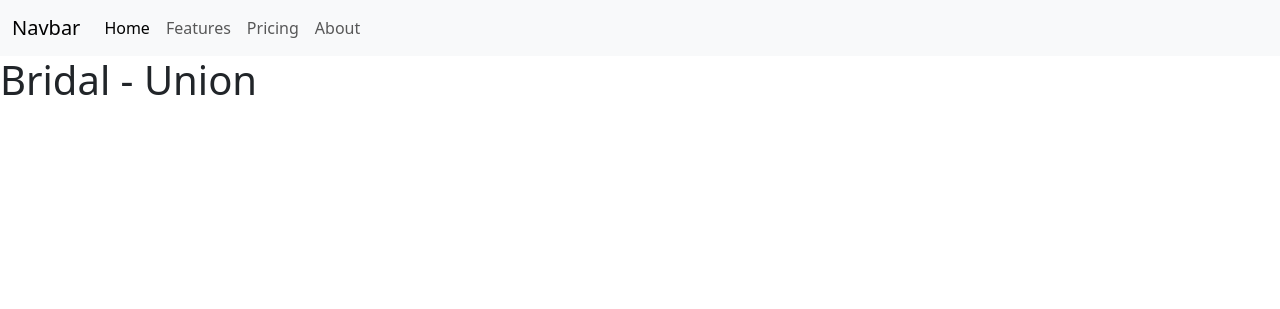
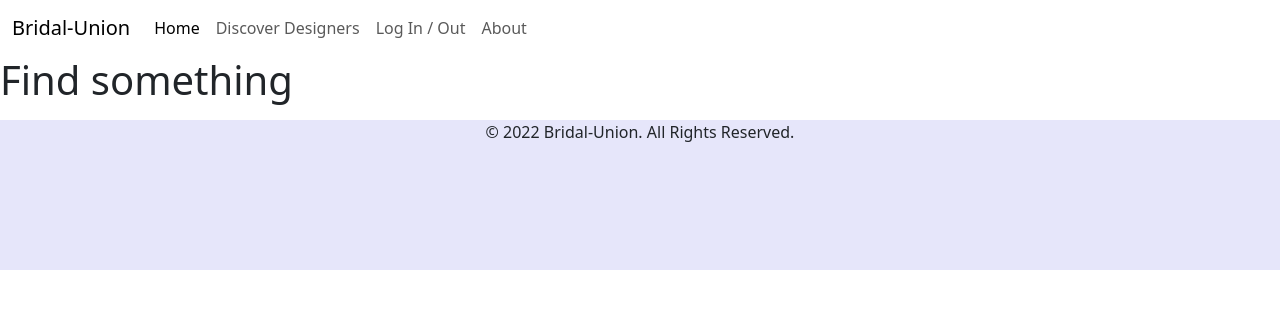
Before and after one commit to Esteph27/Bridal-Union, a Django app: page / in a window 1280 px wide. Shown: the top 309 px of the page. Run offline with Django 3.2, Linux system fonts and the light colour scheme; some libraries are stand-ins or nearby versions.

Commit message:
Link nav bar links and add footer wireframe

```diff
--- a/social_marketplace/urls.py
+++ b/social_marketplace/urls.py
@@ -8,10 +8,10 @@ from . import views
 urlpatterns = [
     path("favicon.ico", RedirectView.as_view(url=staticfiles_storage.url("favicon.ico"))),
     path('', views.ViewHome.as_view(), name='home'),
-    path('discover-designer/', views.ViewDiscoverDesigners.as_view(), name='post_detail'),
-    path('designer/', views.ViewDesigner.as_view(), name='view_designers'),
-    path('designer-portfolio/', views.ViewDesignerPortfolio.as_view(), name='view_portfolio'),
+    path('discover_designers/', views.ViewDiscoverDesigners.as_view(), name='discover_designers'),
+    path('designer/', views.ViewDesigner.as_view(), name='view_designer'),
+    path('designer_portfolio/', views.ViewDesignerPortfolio.as_view(), name='view_portfolio'),
     path('booking/', views.ViewBooking.as_view(), name='view_booking'),
     path('login/', views.ViewLogin.as_view(), name='login'),
-    path('customer-account/', views.ViewCustomerAccount.as_view(), name='view_account'),
+    path('customer_account/', views.ViewCustomerAccount.as_view(), name='view_account'),
 ]
--- a/static/css/style.css
+++ b/static/css/style.css
@@ -1,3 +1,25 @@
+* {
+	margin: 0;
+	padding: 0;
+}
+
 body {
     background-color: white;
 }
+
+/* -------------------------------> footer */
+
+footer {
+    background-color: lavender;
+    width: 100%;
+	height: 150px;
+	margin-top: auto;
+	text-align: center;
+}
+
+footer ul {
+    list-style-type: none;
+}
+
+
+/* -------------------------------> media queries */
--- a/templates/base.html
+++ b/templates/base.html
@@ -14,30 +14,34 @@
 
     <!-- Static files -->
     <link rel="stylesheet" href="{% static 'css/style.css' %}">
+
+    <!--Font awesome link for icons-->
+    <script src="https://kit.fontawesome.com/027d90d397.js" crossorigin="anonymous"></script>
+
     <title>Bridal Union</title>
 </head>
 <body>
 
     <!-- navigation -->
 
-    <nav class="navbar navbar-expand-lg navbar-light bg-light">
+    <nav class="navbar navbar-expand-lg navbar-light">
         <div class="container-fluid">
-          <a class="navbar-brand" href="#">Navbar</a>
+          <a class="navbar-brand" href="{% url 'home' %}">Bridal-Union</a>
           <button class="navbar-toggler" type="button" data-bs-toggle="collapse" data-bs-target="#navbarColor03" aria-controls="navbarColor03" aria-expanded="false" aria-label="Toggle navigation">
             <span class="navbar-toggler-icon"></span>
           </button>
           <div class="collapse navbar-collapse" id="navbarColor03">
             <ul class="navbar-nav me-auto">
               <li class="nav-item">
-                <a class="nav-link active" href="#">Home
+                <a class="nav-link active" href="{% url 'home' %}">Home
                   <span class="visually-hidden">(current)</span>
                 </a>
               </li>
               <li class="nav-item">
-                <a class="nav-link" href="#">Features</a>
+                <a class="nav-link" href="{% url 'discover_designers' %}">Discover Designers</a>
               </li>
               <li class="nav-item">
-                <a class="nav-link" href="#">Pricing</a>
+                <a class="nav-link" href="{% url 'login' %}">Log In / Out</a>
               </li>
               <li class="nav-item">
                 <a class="nav-link" href="#">About</a>
@@ -58,6 +62,23 @@
     </main>
 
     <!-- footer -->
+    <footer class="container-fluid">
+        <!-- scroll back to top arrow -->
+        <!-- <div class="row">
+           <div class="col-12 scroll">
+              <a href="#"><i class="fas fa-chevron-up"></i>
+              Back to Top</a>
+           </div>
+        </div> -->
+        <div class="social-link">
+           <ul>
+              <li>
+                 <a href="#" target="_blank" aria-label="Link to social"><i class="fa-thin fa-hashtag"></i></a>
+              </li>
+           </ul>
+        </div>
+        <p>&#169; 2022 Bridal-Union. All Rights Reserved.</p>
+     </footer>
 
     <!-- Bootstrap script CDN -->
     <script src="https://cdn.jsdelivr.net/npm/@popperjs/core@2.10.2/dist/umd/popper.min.js" integrity="sha384-7+zCNj/IqJ95wo16oMtfsKbZ9ccEh31eOz1HGyDuCQ6wgnyJNSYdrPa03rtR1zdB" crossorigin="anonymous"></script>
--- a/templates/index.html
+++ b/templates/index.html
@@ -2,7 +2,7 @@
 
 {% block content %}
 
-<div><h1>Bridal - Union</h1></div>
+<div><h1>Find something</h1></div>
 
 
 {% endblock %}
```
